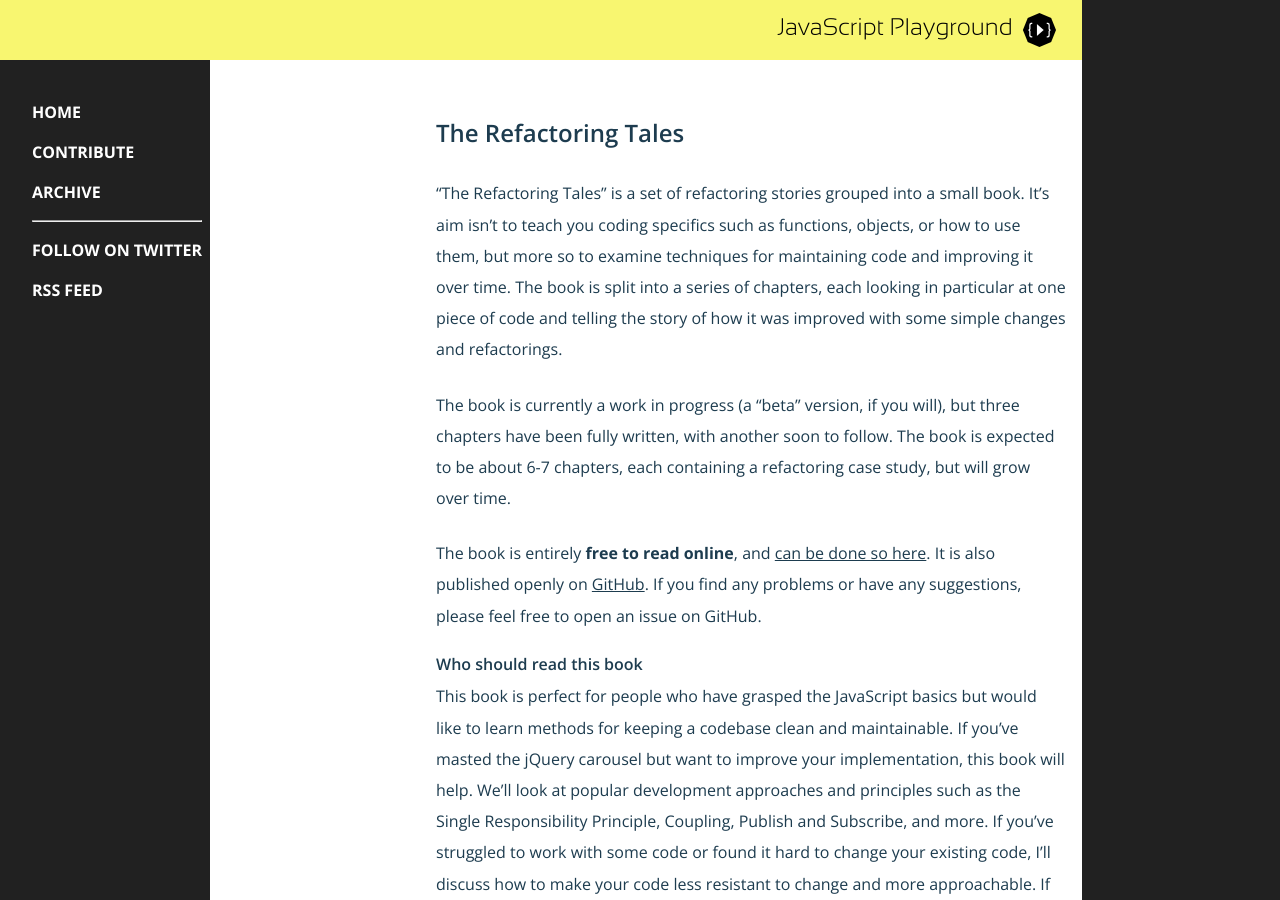
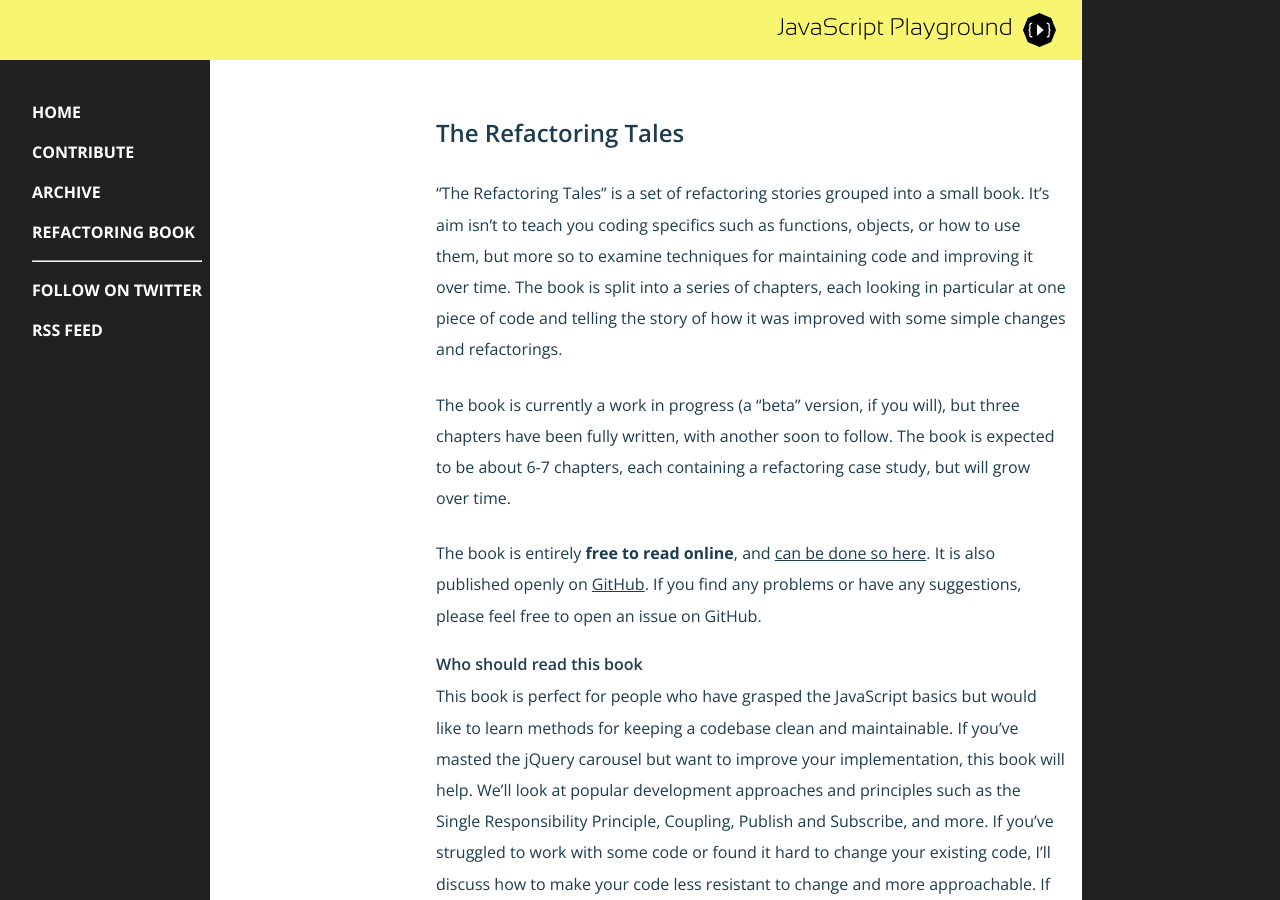
Before and after one commit to jackfranklin/javascriptplayground.com, a Jekyll site: the page built from the-refactoring-tales/index.md, in a window 1280 px wide and 900 px high. Built offline with Jekyll 4.4.1, drawn with Linux system fonts in a browser that asks for light colours; nearby versions of some CDN libraries; Markdown is read by kramdown in place of the engine named in the settings; a script that is not in the unit is left out; some of the changed text lies outside the part shown.

Commit message:
annoucing...

```diff
--- a/_layouts/default.html
+++ b/_layouts/default.html
@@ -27,6 +27,7 @@
         <li><a href="/">Home</a></li>
         <li><a href="/contributing.html">Contribute</a></li>
         <li><a href="/archives.html">Archive</a></li>
+        <li><a href="/the-refactoring-tales">Refactoring Book</a></li>
         <hr>
         <li><a href="http://twitter.com/jsplayground_">Follow on Twitter</a></li>
         <li><a href="http://feeds.feedburner.com/TheJavascriptPlayground">RSS Feed</a></li>
--- a/the-refactoring-tales/index.md
+++ b/the-refactoring-tales/index.md
@@ -5,7 +5,7 @@ title: The Refactoring Tales
 
 "The Refactoring Tales" is a set of refactoring stories grouped into a small book. It's aim isn't to teach you coding specifics such as functions, objects, or how to use them, but more so to examine techniques for maintaining code and improving it over time. The book is split into a series of chapters, each looking in particular at one piece of code and telling the story of how it was improved with some simple changes and refactorings.
 
-The book is currently a work in progress (a "beta" version, if you will), but three chapters have been fully written, with another soon to follow. The book is expected to be about 6-7 chapters, each containing a refactoring case study, but will grow over time.
+The book is _currently a work in progress_ (a "beta" version, if you will), but three chapters have been fully written, with another soon to follow. The book is expected to be about 6-7 chapters, each containing a refactoring case study, but will grow over time.
 
 The book is entirely __free to read online__, and [can be done so here](refactoring-tales.html). It is also published openly on [GitHub](https://github.com/jackfranklin/the-refactoring-tales). If you find any problems or have any suggestions, please feel free to open an issue on GitHub.
 
```
Also changed, not shown: _posts/2014-07-20-refactoring-tales.md (added, +23 -0 lines).
